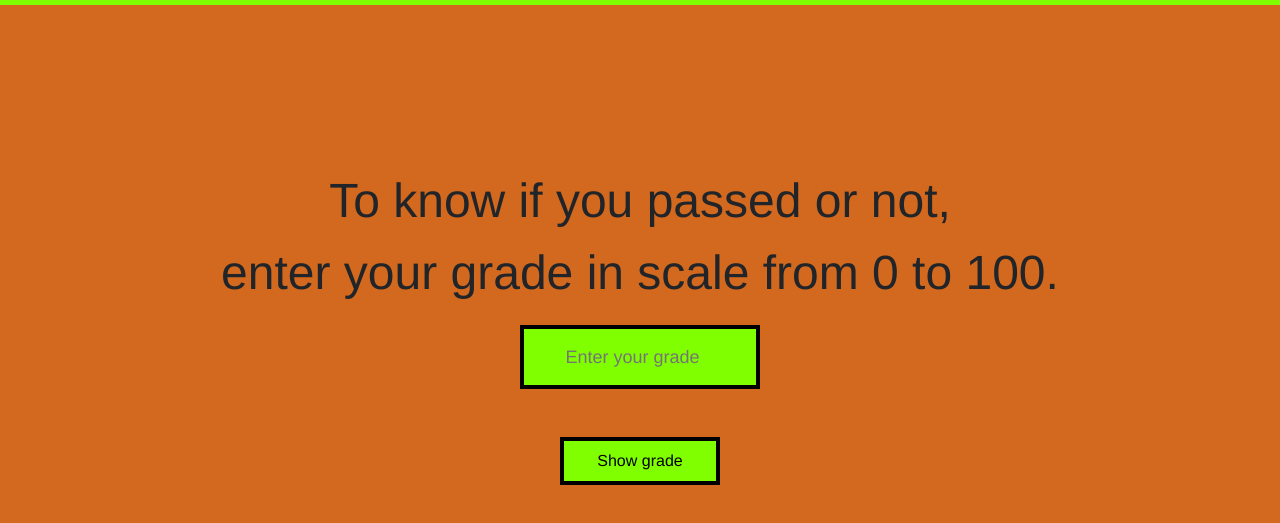
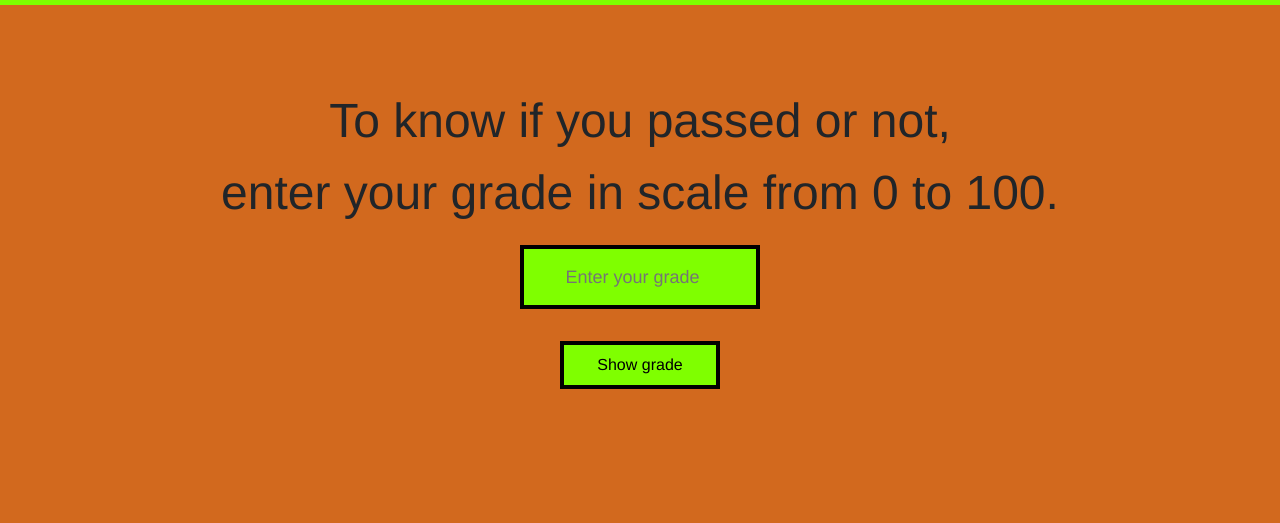
Before and after one commit to octaviagf/Grading, a plain HTML site: page index.html in a window 1280 px wide. Shown: the part 75-598 px from the top of the page. Drawn offline with Linux system fonts and the light colour scheme; some packages are replaced by stand-ins of ours; a script that the page names is missing.

Commit message:
Updating files

```diff
--- a/js/script.js
+++ b/js/script.js
@@ -29,7 +29,7 @@ function grading() {
             title: "D",
             text: "You falied :("
         })
-    } else if (grade <= 59){
+    } else if (grade <= 59 && grade == 0){
         Swal.fire({
             icon: "warning",
             title: "F",
--- a/style/style.css
+++ b/style/style.css
@@ -12,9 +12,11 @@ body {background-color: chocolate;}
 .navbar img {height: 4rem;
             border-radius: 100%;}
 
+.text-center {padding-top: 5rem;
+            padding-bottom: 5rem;}
+
 .text-center p {font-family: 'Franklin Gothic Medium', 'Arial Narrow', Arial, sans-serif;
-                font-size: 3rem;
-                padding-top: 10rem;}
+                font-size: 3rem;}
 
 input {height: 4rem;
     font-family: 'Franklin Gothic Medium', 'Arial Narrow', Arial, sans-serif;
@@ -26,7 +28,7 @@ input {height: 4rem;
 
 button {height: 3rem;
     width: 10rem;
-    margin-top: 3rem;
+    margin-top: 2rem;
     font-family: 'Franklin Gothic Medium', 'Arial Narrow', Arial, sans-serif;
     font-size: medium;
     text-align: center;
```
